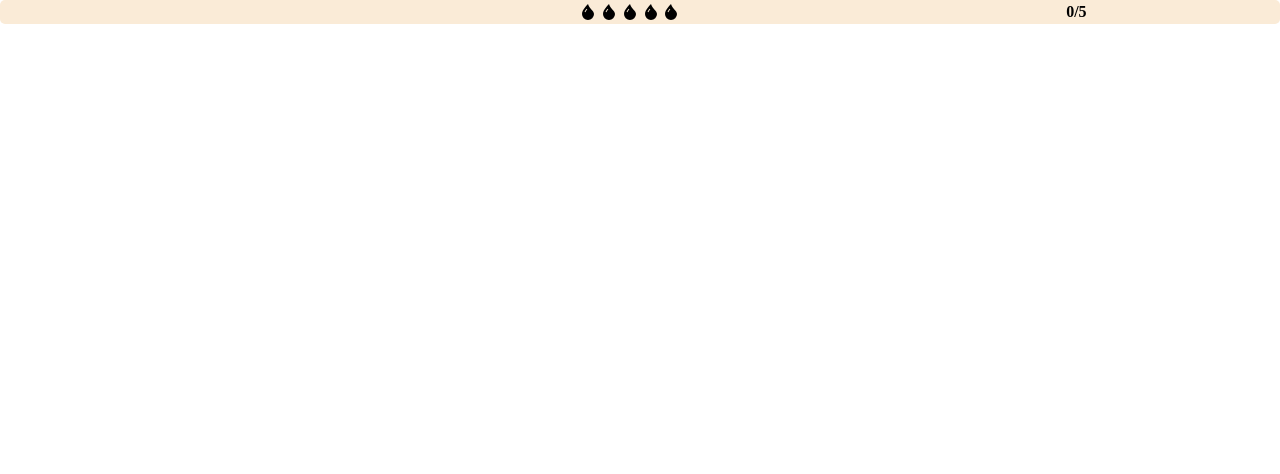
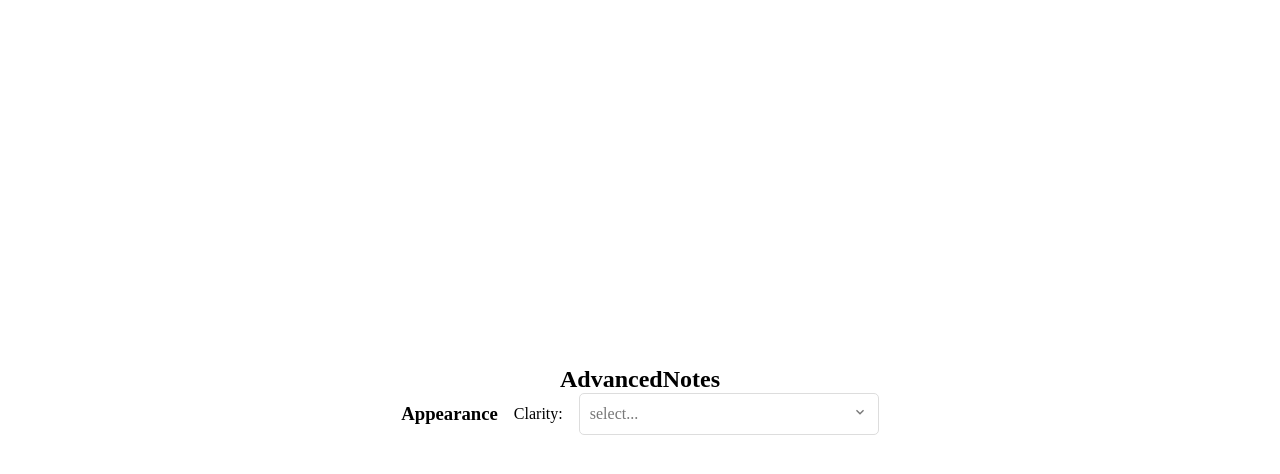
Before and after one commit to jupa248/Drops, a React (Create React App) app in the folder frontend/: page /test in a window 1280 px wide. Shown: the top 474 px of the page. Built offline with nearby package versions, Linux system fonts and the light colour scheme.

Commit message:
advanced notes

```diff
--- a/frontend/src/App.js
+++ b/frontend/src/App.js
@@ -10,6 +10,7 @@ import { useAppContext } from "./contexts/AppContext";
 import MyNotes from "./pages/MyNotes";
 import "./index.css";
 import RatingInput from "./components/utils/RatingInput";
+import AdvancedNotes from "./components/utils/AdvancedNotes";
 
 const App = () => {
   const { user } = useAppContext();
@@ -51,7 +52,7 @@ const App = () => {
             </ProtectedRoute>
           }
         />
-        <Route path="/test" element={<RatingInput />} />
+        <Route path="/test" element={<AdvancedNotes />} />
         {!user && <Route path="*" element={<Navigate to="/login" replace />} />}
         {user && <Route path="*" element={<Navigate to="/home" replace />} />}
       </Routes>
--- /dev/null
+++ b/frontend/src/assets/data/formData.js
@@ -0,0 +1,14 @@
+export const advProps = [
+  {
+    appearance: {
+      clarity: ["clear", "hazy", "faulty"],
+      intensity: ["pale", "medium", "deep"],
+    },
+  },
+  {
+    nose: {
+      condition: ["clean", "unclean", "faulty"],
+      intensity: ["light", "medium(-)", "medium", "medium(+)", "pronounced"],
+    },
+  },
+];
--- a/frontend/src/components/NotesForm.css
+++ b/frontend/src/components/NotesForm.css
@@ -11,6 +11,7 @@
 .notes-container form {
   display: flex;
   flex-direction: column;
+  min-width: 70vw;
   border-radius: 15px;
   background: linear-gradient(
     360deg,
@@ -22,7 +23,7 @@
 }
 
 .notes-container input {
-  padding: 10px;
+  padding: 0.5rem;
   border-radius: 10px;
   color: antiquewhite;
   background-color: transparent;
@@ -35,7 +36,7 @@
 }
 
 input::placeholder {
-  color: antiquewhite;
+  /* color: antiquewhite; */
   font-style: italic;
 }
 
@@ -63,9 +64,11 @@ input::placeholder {
   border-radius: 30px;
 }
 
-/* .notes-container form input {
-  color: antiquewhite;
-} */
+.rates {
+  display: flex;
+  flex-direction: column;
+  gap: 1rem;
+}
 
 .notes-container textarea {
   background: transparent;
--- /dev/null
+++ b/frontend/src/components/utils/AdvancedNotes.css
@@ -0,0 +1,62 @@
+.advanced-container {
+  display: flex;
+  flex-direction: column;
+  height: 100vh;
+  justify-content: center;
+  align-items: center;
+}
+
+::placeholder {
+  color: black;
+}
+.char-container {
+  display: flex;
+  justify-content: center;
+  align-items: center;
+  gap: 1rem;
+}
+
+.dropdown {
+  margin: 0 auto;
+  z-index: 10000;
+  width: 300px;
+  position: relative;
+}
+.dropdown,
+.dropdown * {
+  z-index: 10;
+}
+.dropdown .dropdown-btn {
+  cursor: pointer;
+  background: white;
+  display: flex;
+  align-items: center;
+  justify-content: space-between;
+  padding: 10px;
+  background: white;
+  border: 1px solid #ddd;
+  border-radius: 5px;
+  color: #777;
+  font-weight: 500;
+}
+.dropdown-content {
+  position: absolute;
+  /* top: 110%; */
+  left: 0;
+  width: 100%;
+  box-shadow: 0 0 10px 5px rgba(0, 0, 0, 0.07);
+}
+.dropdown-content .item {
+  padding: 10px;
+  cursor: pointer;
+}
+.dropdown-content .item:hover {
+  background: #fcfcfc;
+}
+
+button {
+  z-index: -1;
+  display: block;
+  width: 300px;
+  margin: 0 auto;
+}
--- /dev/null
+++ b/frontend/src/components/utils/AdvancedNotes.jsx
@@ -0,0 +1,68 @@
+import { useState } from "react";
+import "./AdvancedNotes.css";
+import { MdKeyboardArrowDown } from "react-icons/md";
+import { MdKeyboardArrowUp } from "react-icons/md";
+import { advProps } from "../../assets/data/formData";
+
+const AdvancedNotes = ({ props }) => {
+  const [isActive, setIsActive] = useState(false);
+  const [selected, setSelected] = useState("select...");
+
+  console.log("advProps", props);
+
+  return (
+    <section className="advanced-container">
+      <h2>AdvancedNotes</h2>
+      <article className="char-container">
+        <h3>Appearance</h3>
+        <label>Clarity: </label>
+        <div className="dropdown">
+          <div
+            onClick={(e) => {
+              setIsActive(!isActive);
+            }}
+            className="dropdown-btn"
+          >
+            {selected}
+            <span>
+              {isActive ? <MdKeyboardArrowUp /> : <MdKeyboardArrowDown />}
+            </span>
+          </div>
+          <div
+            className="dropdown-content"
+            style={{ display: isActive ? "block" : "none" }}
+          >
+            <option
+              onClick={(e) => {
+                setSelected(e.target.textContent);
+                setIsActive(!isActive);
+              }}
+              className="item"
+            >
+              One
+            </option>
+            {/* <div
+              className="item"
+              onClick={(e) => {
+                setSelected(e.target.textContent);
+                setIsActive(!isActive);
+              }}
+            >
+              Two
+            </div>
+            <div
+              className="item"
+              onClick={(e) => {
+                setSelected(e.target.textContent);
+                setIsActive(!isActive);
+              }}
+            >
+              Three
+            </div> */}
+          </div>
+        </div>
+      </article>
+    </section>
+  );
+};
+export default AdvancedNotes;
--- a/frontend/src/components/utils/RatingInput.css
+++ b/frontend/src/components/utils/RatingInput.css
@@ -1,19 +1,46 @@
 .rating-container {
-  display: flex;
-  justify-content: space-around;
+  display: grid;
+  grid-template-columns: 2fr 1fr;
   align-items: center;
   background-color: antiquewhite;
   color: black;
   border-radius: 5px;
   padding: 0.2rem 0;
 }
+.rating-container label {
+  justify-self: flex-start;
+  margin-left: 1.2rem;
+  text-transform: capitalize;
+}
 
 .drops-container {
   display: flex;
-  gap: 0.3rem;
+  justify-self: center;
   flex-direction: row-reverse;
 }
-.drop:hover ~ .drop,
-.drop:hover {
-  fill: blue;
+
+.drop-container {
+  display: flex;
+  align-items: center;
 }
+.drop-container input {
+  position: relative;
+  background-color: transparent;
+  border: none;
+  color: transparent;
+  /* padding: 0.3rem; */
+}
+.drop {
+  position: absolute;
+  fill: #bfbfbf;
+  width: 1.4rem;
+  height: auto;
+}
+
+.drop-container input:hover {
+  cursor: pointer;
+}
+.drop-container:hover .drop,
+.drop-container:hover ~ .drop-container .drop {
+  fill: #660066;
+}
--- a/frontend/src/components/utils/RatingInput.jsx
+++ b/frontend/src/components/utils/RatingInput.jsx
@@ -1,48 +1,58 @@
 import { useState } from "react";
 import "./RatingInput.css";
-import { BsFillDropletFill } from "react-icons/bs";
+import { BsDropletFill } from "react-icons/bs";
 
-const RatingInput = ({ wineProperty }) => {
-  const [rating, setRating] = useState("");
-  console.log("rating:", rating);
-
-  const handleRating = (rate) => {
-    setRating(rate);
-  };
-
+const RatingInput = ({ wineProperty, handleChange }) => {
   return (
     <div className="rating-container">
-      <label>{wineProperty}</label>
+      <label>{wineProperty === "color" ? "color/clarity" : wineProperty}</label>
       <div className="drops-container">
-        <BsFillDropletFill
-          type="button"
-          className="drop"
-          onClick={() => handleRating(5)}
-        />
-        <BsFillDropletFill
-          type="button"
-          className="drop"
-          onClick={() => handleRating(4)}
-        />
-        <BsFillDropletFill
-          type="button"
-          className="drop"
-          onClick={() => handleRating(3)}
-        />
-        <BsFillDropletFill
-          type="button"
-          className="drop"
-          onClick={() => handleRating(2)}
-        />
-        <BsFillDropletFill
-          type="button"
-          className="drop"
-          onClick={() => handleRating(1)}
-        />
+        <div className="drop-container">
+          <BsDropletFill className="drop" />
+          <input
+            type="button"
+            name={wineProperty}
+            value={5}
+            onClick={handleChange}
+          />
+        </div>
+        <div className="drop-container">
+          <BsDropletFill className="drop" />
+          <input
+            type="button"
+            name={wineProperty}
+            value={4}
+            onClick={handleChange}
+          />
+        </div>
+        <div className="drop-container">
+          <BsDropletFill className="drop" />
+          <input
+            type="button"
+            name={wineProperty}
+            value={3}
+            onClick={handleChange}
+          />
+        </div>
+        <div className="drop-container">
+          <BsDropletFill className="drop" />
+          <input
+            type="button"
+            name={wineProperty}
+            value={2}
+            onClick={handleChange}
+          />
+        </div>
+        <div className="drop-container">
+          <BsDropletFill className="drop" />
+          <input
+            type="button"
+            name={wineProperty}
+            value={1}
+            onClick={handleChange}
+          />
+        </div>
       </div>
-      <span>
-        <h4>{rating ? rating : "0/5"}</h4>
-      </span>
     </div>
   );
 };
--- a/frontend/src/pages/CreateNote.css
+++ b/frontend/src/pages/CreateNote.css
@@ -1,6 +1,7 @@
 .page-bg {
   display: flex;
   flex-direction: column;
+  align-items: center;
   background-image: url("https://i.ibb.co/mBYM0d4/grapes.jpg");
   box-sizing: border-box;
   background-size: cover;
--- a/frontend/src/pages/Home.css
+++ b/frontend/src/pages/Home.css
@@ -1,6 +1,7 @@
 .homepage {
   display: flex;
   flex-direction: column;
+  justify-content: space-around;
   background-image: url("https://i.ibb.co/gJ1dcLX/dan-cristian-padure-LDMgqr8z7-ZE-unsplash.jpg");
   box-sizing: border-box;
   background-size: cover;
--- a/frontend/src/pages/Home.jsx
+++ b/frontend/src/pages/Home.jsx
@@ -22,11 +22,13 @@ const Home = () => {
     return <div>Loading...</div>;
   }
 
+  const reversedNotes = [...notes].reverse();
+
   return (
     <section className="homepage">
       <div>
         <h2>Your latest notes...</h2>
-        {notes
+        {reversedNotes
           .filter((note, index) => index < 4)
           .map((note, index) => (
             <NoteCardSmall key={index} note={note} />
--- a/frontend/src/pages/MyNotes.jsx
+++ b/frontend/src/pages/MyNotes.jsx
@@ -32,13 +32,15 @@ const MyNotes = () => {
     window.scrollTo({ top: 0, behavior: "smooth" });
   };
 
+  const reversedNotes = [...notes].reverse();
+
   return (
     <section className="my-notes-container">
       {loading ? (
         <p>Loading...</p>
       ) : (
         <div>
-          {notes.map(
+          {reversedNotes.map(
             (note, index) =>
               index < maxIndex && <NoteCardSmall key={index} note={note} />
           )}
```
Also changed, not shown: frontend/src/components/NotesForm.jsx (+26 -5 lines).
